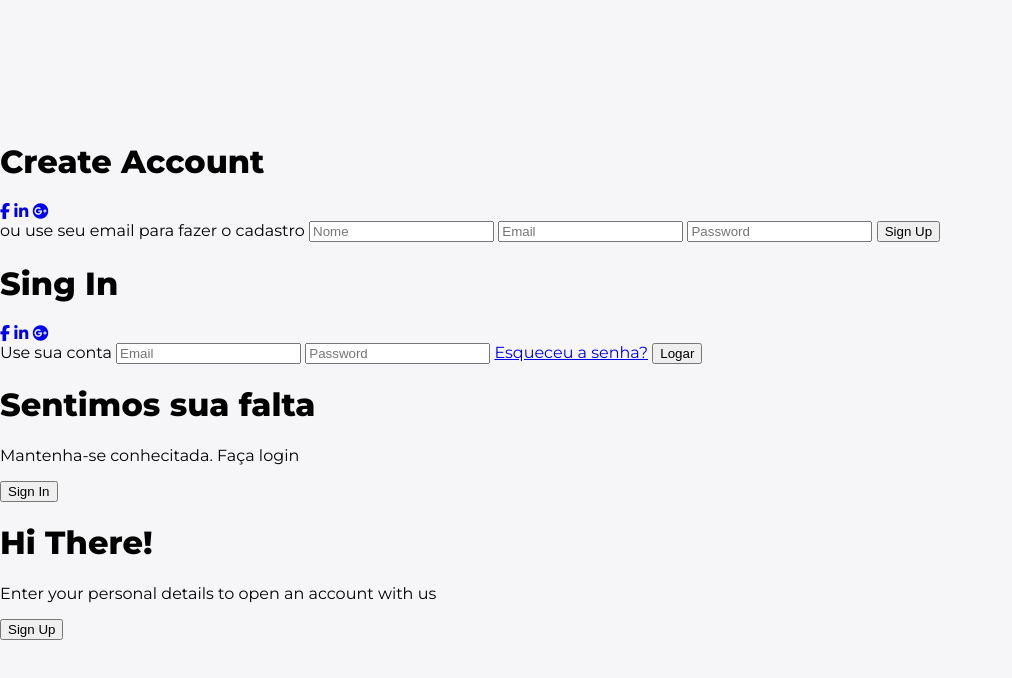
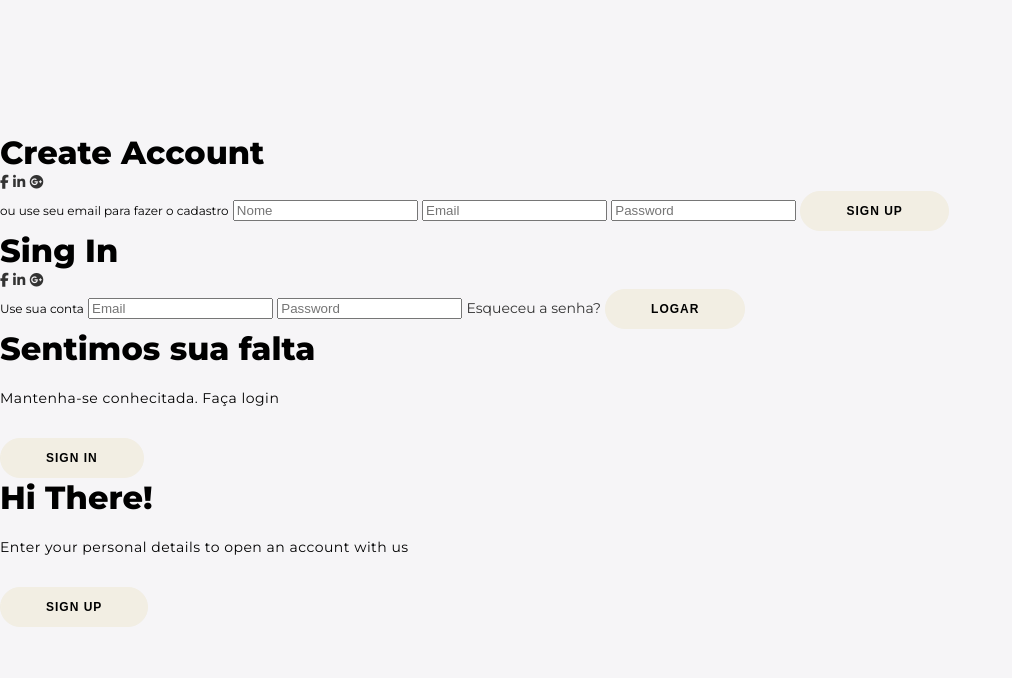
Before and after one commit to ClaudioFritzen/Html-css-js-LoginCadastrar, a plain HTML site: page index.html in a window 1280 px wide. Shown: the whole page, without its empty margins (0-1012 px from the left). Drawn offline with Linux system fonts and the light colour scheme; a script that the page names is missing.

Commit message:
modificando botton

```diff
--- a/style.css
+++ b/style.css
@@ -14,3 +14,45 @@ body {
     margin: -20px 0 50px;
 
 }
+
+h1 {
+    font-weight: bold;
+    margin: 0;
+
+}
+
+h2{
+    text-align: center;
+}
+
+p{
+    font-size: 14px;
+    font-weight: 100;
+    line-height: 20px;
+    letter-spacing: 0.5px;
+    margin: 20px 0 30px;
+}
+span{
+    font-size: 12px;
+}
+
+a{
+    color: #333;
+    font-size: 14px;
+    text-decoration: none;
+    margin: 15px 0;
+
+}
+
+button{
+    border-radius: 20px;
+    border: 1px solid #F2eee3;
+    background-color: #F2eee3;
+    color: black;
+    font-size: 12px;
+    font-weight: bold;
+    padding: 12px 45px;
+    letter-spacing: 1px;
+    text-transform: uppercase;
+    transition: transform 80ms ease-in;
+}
```
